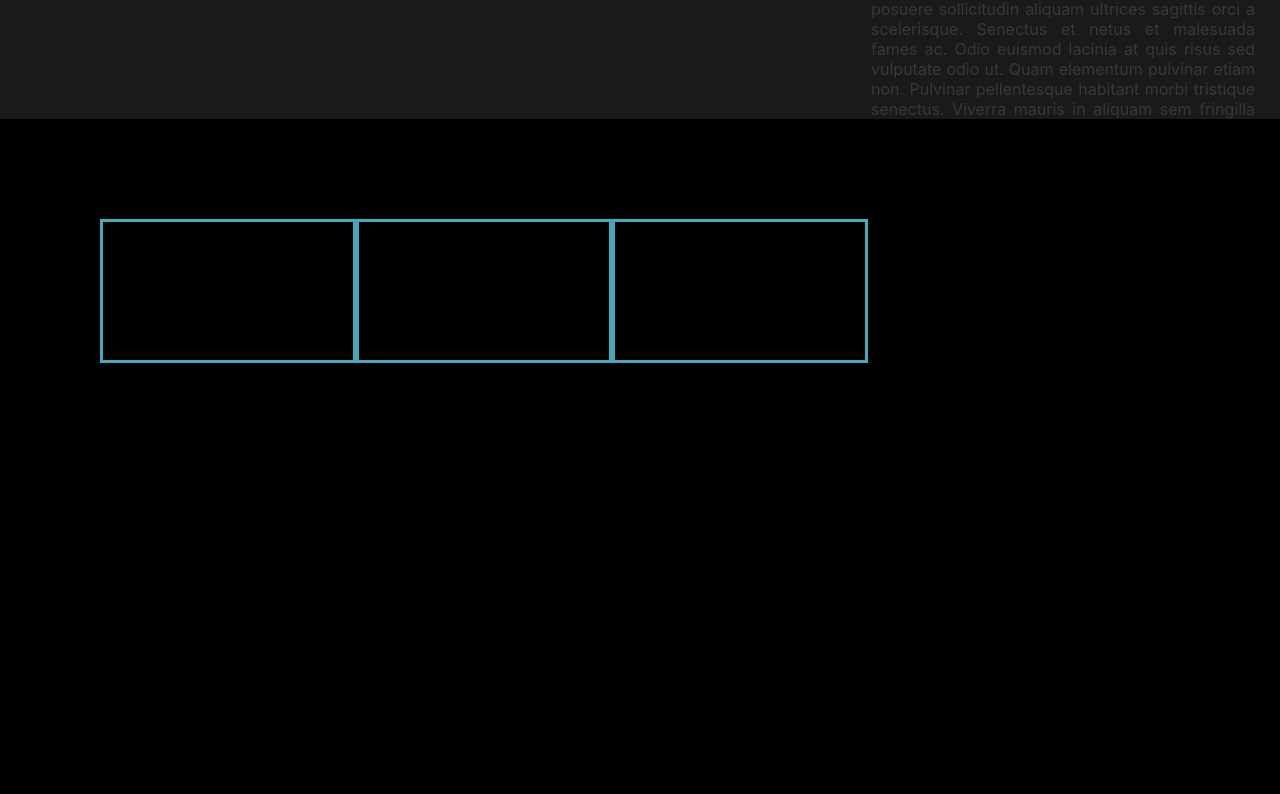
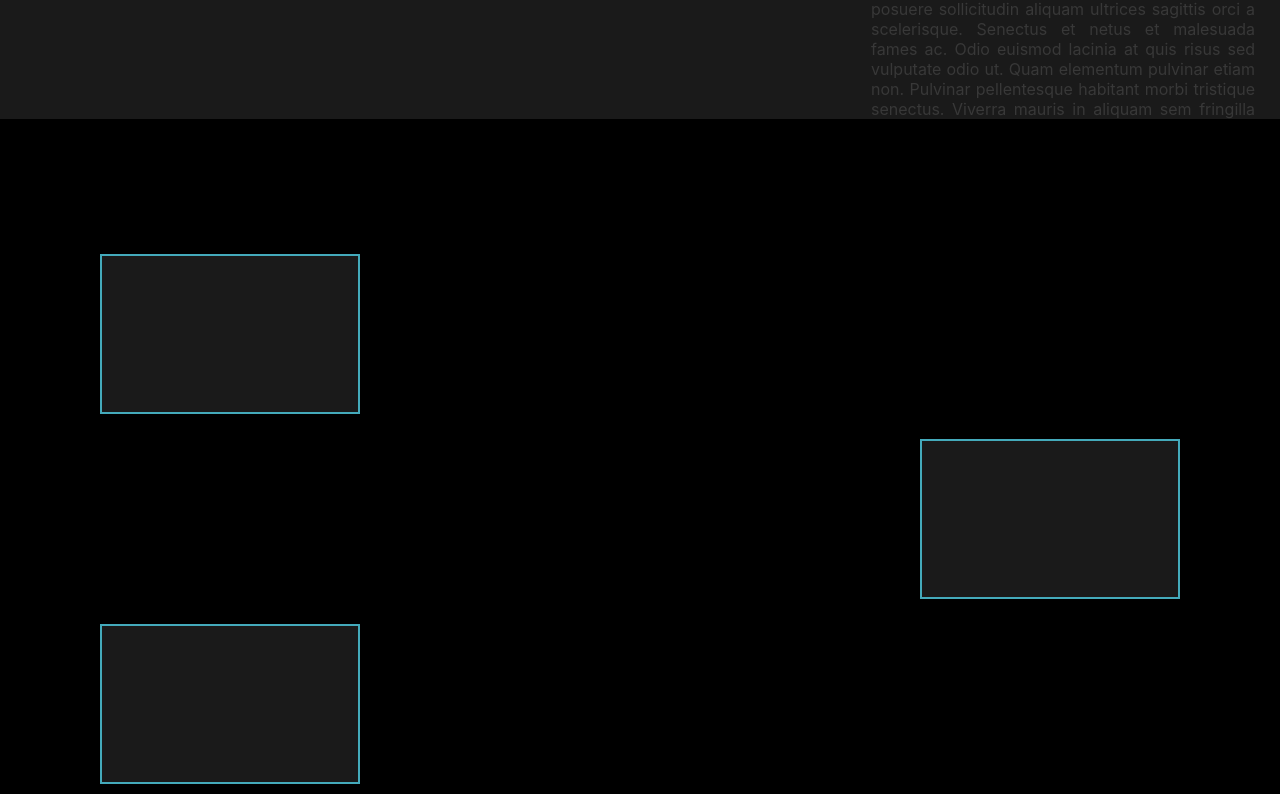
Before and after one commit to Astrovik3/OwnSite, a React (Create React App) app: page / in a window 1280 px wide. Shown: the part 706-1500 px from the top of the page. Built offline with nearby package versions, Linux system fonts and the light colour scheme.

Commit message:
projects been modified

```diff
--- a/src/App.css
+++ b/src/App.css
@@ -140,18 +140,32 @@
   padding: 0px;
   height: 100vh;
   background-color: #000000;
-
+  align-items: center;
 }
 .thirdSub1 {
+  width: 100%;
+  margin-left: 100px;
+  margin-right: 100px;
+}
+.thirdleft {
   display: flex;
-  margin-left: 100px;
-  margin-top: 100px;
+  height: 160px;
+  width: 260px;
+  border: #44AABB 2px solid;
+  background-color: #1a1a1a;
 }
-.thirdOne {
+.thirdRight {
+  margin-top: 25px;
+  margin-bottom: 25px;
+  height: 160px;
+  width: 260px;
+  border: #44AABB 2px solid;
+  background-color: #1a1a1a;
+}
+.bla {
   display: flex;
-  height: 144px;
-  width: 256px;
-  border: #44AABB 3px solid;
+  width: 100%;
+  justify-content: right;
 }
 
 
--- a/src/screens/Home.js
+++ b/src/screens/Home.js
@@ -47,13 +47,15 @@ const Home = () => {
 
       <Grid className="third" id='projects'>
         <Grid className="thirdSub1">
-          <Grid className="thirdOne">
+          <Grid className="thirdleft">
 
           </Grid>
-          <Grid className="thirdOne">
+          <Grid className="bla">
+            <Grid className="thirdRight">
 
+            </Grid>
           </Grid>
-          <Grid className="thirdOne">
+          <Grid className="thirdleft">
 
           </Grid>
         </Grid>
```
